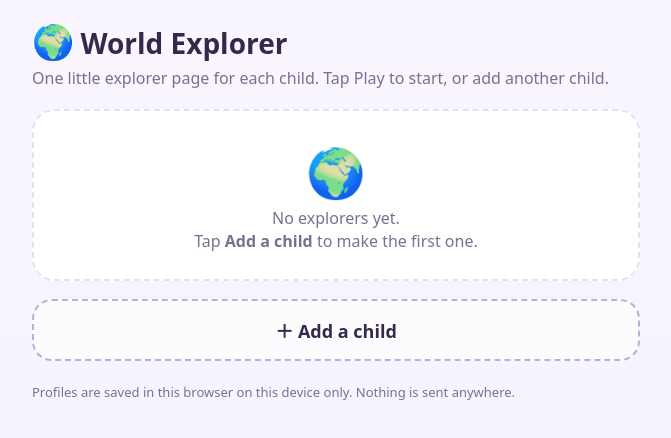
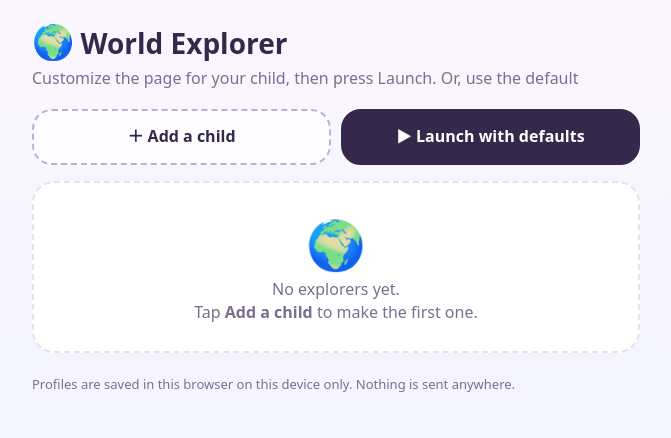
Before and after one commit to kitsclub/earthexplorer, a plain HTML site: page index.html in a window 1280 px wide. Shown: the whole page, without its empty margins (304-975 px from the left). Drawn offline with Linux system fonts and the light colour scheme.

Commit message:
Add files via upload

```diff
--- a/index.html
+++ b/index.html
@@ -39,8 +39,11 @@
   .empty{background:var(--card); border:2px dashed var(--line); border-radius:22px; padding:26px 18px; text-align:center; color:var(--muted); line-height:1.45}
   .empty .big{font-size:48px}
   .add{
-    margin-top:18px; width:100%; border:2px dashed #bcaedb; background:rgba(255,255,255,.7); border-radius:20px; padding:16px; font-weight:800; font-size:18px; color:var(--ink);
+    flex:1 1 0; min-width:0; border:2px dashed #bcaedb; background:rgba(255,255,255,.7); border-radius:20px; padding:16px; font-weight:800; font-size:16px; line-height:1.2; color:var(--ink);
   }
+  .toprow{display:flex; gap:10px; margin:0 0 16px}
+  .add.def{border-style:solid; border-color:var(--ink); background:var(--ink); color:#fff}
+  .add:active{transform:scale(.97)}
   .note{margin-top:22px; color:var(--muted); font-size:13px; line-height:1.45}
 
   /* ---------- form ---------- */
@@ -94,9 +97,12 @@
   <!-- ===================== list of children ===================== -->
   <section id="listView">
     <h1><span class="globe">🌍</span>World Explorer</h1>
-    <p class="sub">One little explorer page for each child. Tap Play to start, or add another child.</p>
+    <p class="sub">Customize the page for your child, then press Launch. Or, use the default</p>
+    <div class="toprow">
+      <button class="add" id="addBtn" type="button">＋ Add a child</button>
+      <button class="add def" id="defBtn" type="button">▶ Launch with defaults</button>
+    </div>
     <div class="cards" id="cards"></div>
-    <button class="add" id="addBtn" type="button">＋ Add a child</button>
     <p class="note">Profiles are saved in this browser on this device only. Nothing is sent anywhere.</p>
   </section>
 
@@ -192,8 +198,8 @@ function renderList() {
       return '<div class="pcard" style="--c:' + t.c + ';--soft:' + t.soft + '">' +
         '<div class="badge">' + t.logo + '</div>' +
         '<div class="pinfo"><div class="pname">' + esc(possessive(p.name)) + '</div>' +
-        '<div class="pmeta">' + t.label + ' · ' + p.chosen.length + ' picked' + (p.fill.length ? ' + ' + p.fill.length + ' random' : '') + '</div></div>' +
-        '<div class="actions"><a class="play" href="' + esc(playUrl(p)) + '" style="text-decoration:none">▶ Play</a>' +
+        '<div class="pmeta">' + 'Theme: ' + t.label + '</div></div>' +
+        '<div class="actions"><a class="play" href="' + esc(playUrl(p)) + '" style="text-decoration:none">▶ Launch</a>' +
         '<div class="row2"><button class="iconbtn" data-edit="' + p.id + '" aria-label="Edit">✏️</button>' +
         '<button class="iconbtn" data-del="' + p.id + '" aria-label="Delete">🗑️</button></div></div></div>';
     }).join('');
@@ -209,6 +215,10 @@ $('#cards').addEventListener('click', e => {
   }
 });
 $('#addBtn').addEventListener('click', () => openForm(null));
+$('#defBtn').addEventListener('click', () => {            // the default explorer: Gaia, animals, 25 random countries
+  const all = COUNTRIES.map(c => c[0]);
+  location.href = playUrl({ name:'Gaia', theme:'animals', chosen:[], fill:shuffle(all).slice(0, MAX_FAV) });
+});
 
 /* ---- form ---- */
 const F = { id:null, name:'', theme:'unicorn', chosen:[], oldFill:[] };
```
